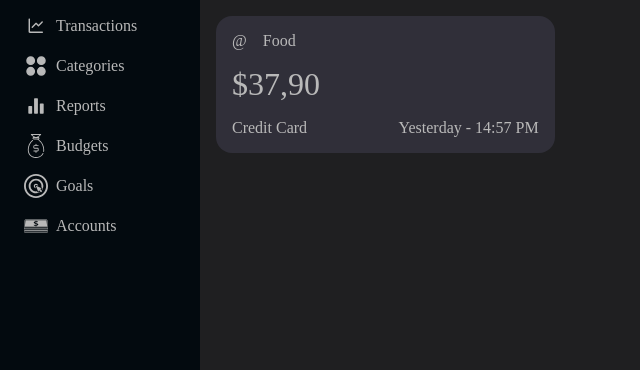
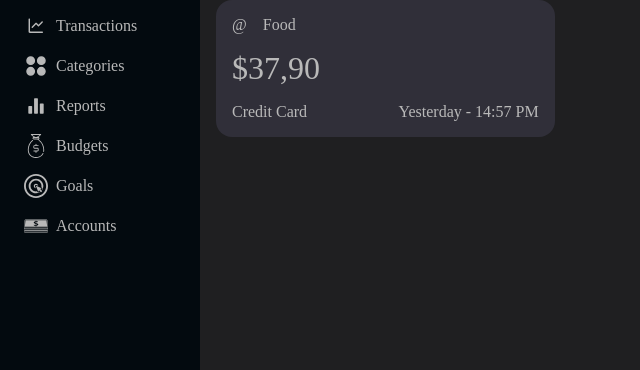
Before and after one commit to londerorichard/Finance-Control, a FastAPI app: page /category in a window 1280 px wide. Shown: the part 50-420 px from the top of the page, without its empty margins (0-640 px from the left). Run offline with FastAPI, Linux system fonts and the light colour scheme; parts of the project's set-up code (start-up, migrations or seed data) failed here and were passed over.

Commit message:
fix: main grid positioning

```diff
--- a/app/static/css/base.css
+++ b/app/static/css/base.css
@@ -15,14 +15,10 @@ html {
 html,
 body {
     margin: 0;
-    min-height: 100%;
+    height: 100%;
     background-color: var(--bg-secondary);
+    overflow: hidden;
     cursor: default;
-}
-
-button,
-a {
-    cursor: pointer;
 }
 
 input,
@@ -98,10 +94,8 @@ textarea {
     color: var(--red);
 }
 
-
 .layout {
     display: grid;
-
     width: 100%;
     height: 100vh;
 
@@ -117,18 +111,14 @@ textarea {
 
 .sidebar {
     grid-area: sidebar;
-
     min-width: 0;
     min-height: 0;
-
     overflow-y: auto;
 }
 
 .navbar {
     grid-area: navbar;
-
     min-width: 0;
-
     border-radius: 2rem 0 0 0;
 }
 
@@ -138,28 +128,35 @@ main {
     min-width: 0;
     min-height: 0;
 
+    display: grid;
+    overflow: hidden;
+}
+
+.main-content {
+    min-width: 0;
+    min-height: 0;
+
     overflow-y: auto;
 
-    /* Firefox */
     scrollbar-width: thin;
     scrollbar-color: var(--bg-terciary) transparent;
 }
 
 /* Chrome, Edge, Safari */
-main::-webkit-scrollbar {
+.main-content::-webkit-scrollbar {
     width: 4px;
 }
 
-main::-webkit-scrollbar-track {
+.main-content::-webkit-scrollbar-track {
     background: transparent;
 }
 
-main::-webkit-scrollbar-thumb {
+.main-content::-webkit-scrollbar-thumb {
     background-color: var(--bg-terciary);
     border-radius: 999px;
 }
 
-main::-webkit-scrollbar-thumb:hover {
+.main-content::-webkit-scrollbar-thumb:hover {
     background-color: var(--text-secondary);
 }
 
@@ -327,8 +324,13 @@ main::-webkit-scrollbar-thumb:hover {
     grid-template-columns: 70px 1fr;
 }
 
+.sidebar-item:hover {
+    color: var(--text-primary);
+}
+
 .layout.collapsed .sidebar-item a {
     display: none;
+    cursor: default;
 }
 
 
@@ -411,8 +413,10 @@ main {
 
     background-color: var(--bg-primary);
     color: var(--text-secondary);
+}
 
-    cursor: pointer;
+.sidebar-window-btn:hover {
+    color: var(--text-primary);
 }
 
 .overview-btn,
@@ -432,8 +436,6 @@ main {
 
     background-color: var(--bg-primary);
     color: var(--text-secondary);
-
-    cursor: pointer;
 }
 
 .search-btn,
@@ -450,8 +452,15 @@ main {
 
     background-color: var(--bg-primary);
     color: var(--text-secondary);
+}
 
-    cursor: pointer;
+.overview-btn:hover,
+.analytic-btn:hover,
+.news-btn:hover,
+.search-btn:hover,
+.notification-btn:hover,
+.profile-btn:hover {
+    color: var(--text-primary);
 }
 
 /* ==========================================================================
@@ -689,7 +698,7 @@ main {
 }
 
 .profile-item a:hover {
-    background-color: var(--text-terciary);
+    color: var(--text-primary);
 }
 
 
--- a/app/static/css/categories.css
+++ b/app/static/css/categories.css
@@ -90,8 +90,6 @@ body {
     min-height: 100%;
 
     background-color: var(--bg-primary);
-
-    border-radius: 0 0 0 2rem;
 }
 
 
@@ -101,7 +99,7 @@ body {
 
 .categories-container {
     width: 100%;
-    padding: 1rem;
+    padding: 0 1rem 1rem;
 }
 
 .categories-list {
--- a/app/static/css/category.css
+++ b/app/static/css/category.css
@@ -90,8 +90,6 @@ body {
     min-height: 100%;
 
     background-color: var(--bg-primary);
-
-    border-radius: 0 0 0 2rem;
 }
 
 /* ==========================================================================
@@ -100,7 +98,7 @@ body {
 
 .transactions-container {
     width: 100%;
-    padding: 1rem;
+    padding: 0 1rem 1rem;
 }
 
 .transactions-list {
--- a/app/templates/base.html
+++ b/app/templates/base.html
@@ -253,8 +253,10 @@
         </aside>
 
         <main>
-            {% block content %}
-            {% endblock %}
+            <div class="main-content">
+                {% block content %}
+                {% endblock %}
+            </div>
         </main>
 
     </div>
```
